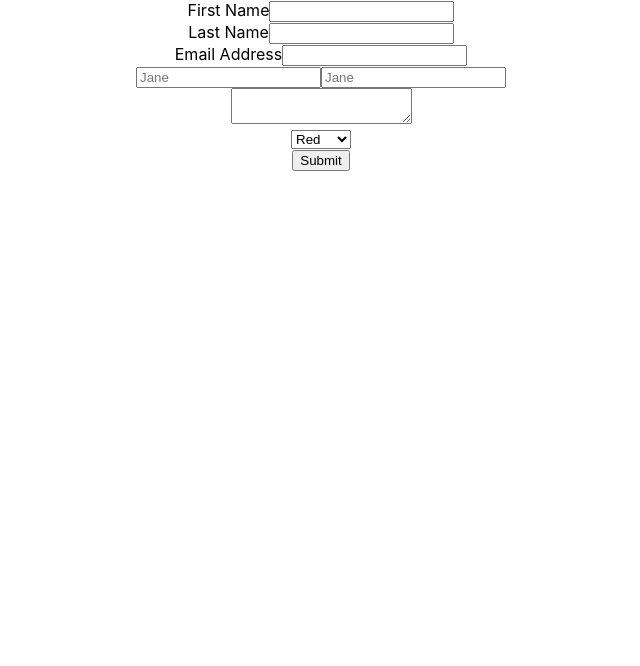
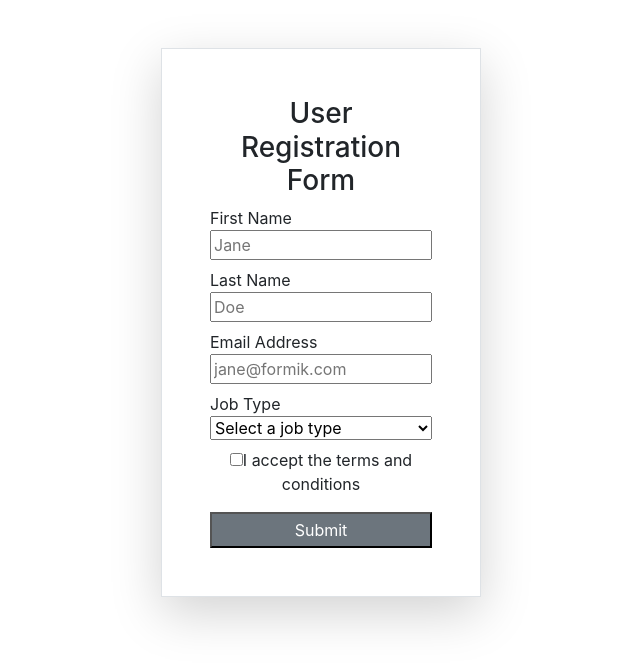
Before and after one commit to sultan8080/React_Formik, a React (Create React App) app: page / in a window 1280 px wide. Shown: the top 666 px of the page, without its empty margins (319-959 px from the left). Built offline with nearby package versions, Linux system fonts and the light colour scheme.

Commit message:
Use field with new components, bootstrap installed

```diff
--- a/public/index.html
+++ b/public/index.html
@@ -1,20 +1,20 @@
 <!DOCTYPE html>
 <html lang="en">
+
 <head>
   <meta charset="utf-8" />
   <link rel="icon" href="%PUBLIC_URL%/favicon.ico" />
   <meta name="viewport" content="width=device-width, initial-scale=1" />
   <meta name="theme-color" content="#000000" />
-    <meta
-      name="description"
-      content="Web site created using create-react-app"
-    />
+  <meta name="description" content="Web site created using create-react-app" />
   <link rel="apple-touch-icon" href="%PUBLIC_URL%/logo192.png" />
   <!--
       manifest.json provides metadata used when your web app is installed on a
       user's mobile device or desktop. See https://developers.google.com/web/fundamentals/web-app-manifest/
     -->
   <link rel="manifest" href="%PUBLIC_URL%/manifest.json" />
+  <link href="https://cdn.jsdelivr.net/npm/bootstrap@5.3.0-alpha3/dist/css/bootstrap.min.css" rel="stylesheet"
+    integrity="sha384-KK94CHFLLe+nY2dmCWGMq91rCGa5gtU4mk92HdvYe+M/SXH301p5ILy+dN9+nJOZ" crossorigin="anonymous">
   <!--
       Notice the use of %PUBLIC_URL% in the tags above.
       It will be replaced with the URL of the `public` folder during the build.
@@ -26,6 +26,7 @@
     -->
   <title>React App</title>
 </head>
+
 <body>
   <noscript>You need to enable JavaScript to run this app.</noscript>
   <div id="root"></div>
@@ -39,5 +40,9 @@
       To begin the development, run `npm start` or `yarn start`.
       To create a production bundle, use `npm run build` or `yarn build`.
     -->
+  <script src="https://cdn.jsdelivr.net/npm/bootstrap@5.3.0-alpha3/dist/js/bootstrap.bundle.min.js"
+    integrity="sha384-ENjdO4Dr2bkBIFxQpeoTz1HIcje39Wm4jDKdf19U8gI4ddQ3GYNS7NTKfAdVQSZe"
+    crossorigin="anonymous"></script>
 </body>
+
 </html>
--- a/src/App.js
+++ b/src/App.js
@@ -4,7 +4,7 @@ import Newsletter from './Newsletter';
 
 function App() {
   return (
-    <div className="App">
+    <div className="App w-25 border mt-5 p-5 mx-auto shadow-lg">
       <Newsletter />
     </div>
   );
--- a/src/Newsletter.jsx
+++ b/src/Newsletter.jsx
@@ -1,11 +1,69 @@
 import React from "react";
-import { Formik, Field, Form, ErrorMessage } from "formik";
+import ReactDOM from "react-dom";
+import { Formik, Form, useField } from "formik";
 import * as Yup from "yup";
 
+const MyTextInput = ({ label, ...props }) => {
+  // useField() returns [formik.getFieldProps(), formik.getFieldMeta()]
+  // which we can spread on <input>. We can use field meta to show an error
+  // message if the field is invalid and it has been touched (i.e. visited)
+  const [field, meta] = useField(props);
+  return (
+    <div className="d-flex flex-column align-items-start mt-2 ">
+      <label htmlFor={props.id || props.name}>{label}</label>
+      <input className="text-input w-100" {...field} {...props} />
+      {meta.touched && meta.error ? (
+        <div className="error text-danger">{meta.error}</div>
+      ) : null}
+    </div>
+  );
+};
+
+const MyCheckbox = ({ children, ...props }) => {
+  // React treats radios and checkbox inputs differently other input types, select, and textarea.
+  // Formik does this too! When you specify `type` to useField(), it will
+  // return the correct bag of props for you -- a `checked` prop will be included
+  // in `field` alongside `name`, `value`, `onChange`, and `onBlur`
+  const [field, meta] = useField({ ...props, type: "checkbox" });
+  return (
+    <div className="d-flex flex-column align-items-start mt-2 ">
+      <label className="checkbox-input">
+        <input type="checkbox" {...field} {...props} />
+        {children}
+      </label>
+      {meta.touched && meta.error ? (
+        <div className="error text-danger">{meta.error}</div>
+      ) : null}
+    </div>
+  );
+};
+
+const MySelect = ({ label, ...props }) => {
+  const [field, meta] = useField(props);
+  return (
+    <div className="d-flex flex-column align-items-start mt-2 ">
+      <label htmlFor={props.id || props.name}>{label}</label>
+      <select className="w-100" {...field} {...props} />
+      {meta.touched && meta.error ? (
+        <div className="error text-danger">{meta.error}</div>
+      ) : null}
+    </div>
+  );
+};
+
+// And now we can use these
 const Newsletter = () => {
   return (
+    <>
+      <h3> User Registration Form</h3>
       <Formik
-      initialValues={{ firstName: "", lastName: "", email: "" }}
+        initialValues={{
+          firstName: "",
+          lastName: "",
+          email: "",
+          acceptedTerms: false, // added for our checkbox
+          jobType: "", // added for our select
+        }}
         validationSchema={Yup.object({
           firstName: Yup.string()
             .max(15, "Must be 15 characters or less")
@@ -13,7 +71,18 @@ const Newsletter = () => {
           lastName: Yup.string()
             .max(20, "Must be 20 characters or less")
             .required("Required"),
-        email: Yup.string().email("Invalid email address").required("Required"),
+          email: Yup.string()
+            .email("Invalid email address")
+            .required("Required"),
+          acceptedTerms: Yup.boolean()
+            .required("Required")
+            .oneOf([true], "You must accept the terms and conditions."),
+          jobType: Yup.string()
+            .oneOf(
+              ["designer", "development", "product", "other"],
+              "Invalid Job Type"
+            )
+            .required("Required"),
         })}
         onSubmit={(values, { setSubmitting }) => {
           setTimeout(() => {
@@ -22,35 +91,49 @@ const Newsletter = () => {
           }, 400);
         }}
       >
-      <Form className="mt-5 space-y-6 bg-slate-200">
-        <label htmlFor="firstName">First Name</label>
-        <Field name="firstName" type="text" />
-        <ErrorMessage name="firstName" />
-        <br />
-        <label htmlFor="lastName">Last Name</label>
-        <Field name="lastName" type="text" />
-        <ErrorMessage name="lastName" />
-        <br />
-        <label htmlFor="email">Email Address</label>
-        <Field name="email" type="email" />
-        <ErrorMessage name="email" />
-        <br />
-        <input className="form-input" placeHolder="Jane" />
-        <Field name="firstName" className="form-input" placeholder="Jane" />
-        <br />
-        {/* <textarea className="form-textarea"/></textarea> */}
-        <Field name="message" as="textarea" className="form-textarea" />
-        {/* // <select className="my-select"/> */}
-        <br />
-        <Field name="colors" as="select" className="my-select">
-          <option value="red">Red</option>
-          <option value="green">Green</option>
-          <option value="blue">Blue</option>
-        </Field>
-        <br />
-        <button type="submit">Submit</button>
+        <Form>
+          <MyTextInput
+            label="First Name"
+            name="firstName"
+            type="text"
+            placeholder="Jane"
+          />
+
+          <MyTextInput
+            label="Last Name"
+            name="lastName"
+            type="text"
+            placeholder="Doe"
+          />
+
+          <MyTextInput
+            label="Email Address"
+            name="email"
+            type="email"
+            placeholder="jane@formik.com"
+          />
+
+          <MySelect label="Job Type" name="jobType">
+            <option value="">Select a job type</option>
+            <option value="designer">Designer</option>
+            <option value="development">Developer</option>
+            <option value="product">Product Manager</option>
+            <option value="other">Other</option>
+          </MySelect>
+
+          <MyCheckbox name="acceptedTerms">
+            I accept the terms and conditions
+          </MyCheckbox>
+
+          <button
+            className="mt-3 w-100 bg-secondary text-white py-1"
+            type="submit"
+          >
+            Submit
+          </button>
         </Form>
       </Formik>
+    </>
   );
 };
 export default Newsletter;
```
Also changed, not shown: src/FormikFiled.jsx (added, +54 -0 lines). Lines whose indentation alone changed are shown as unchanged.
